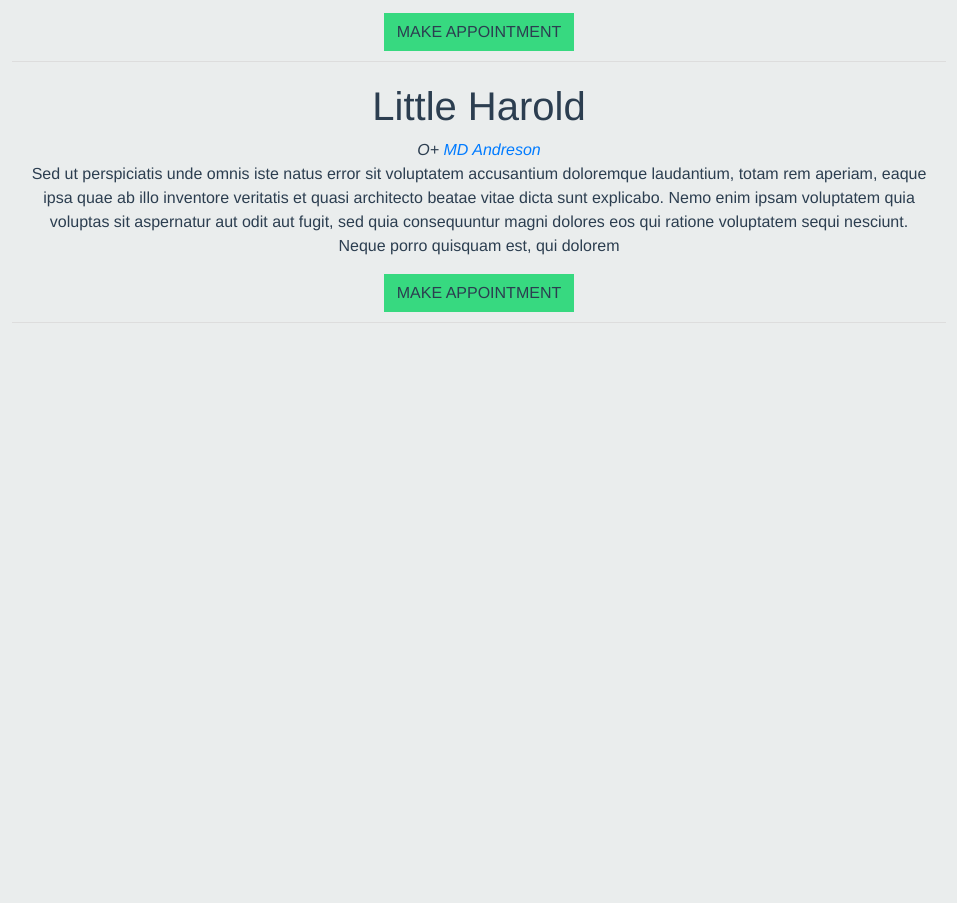
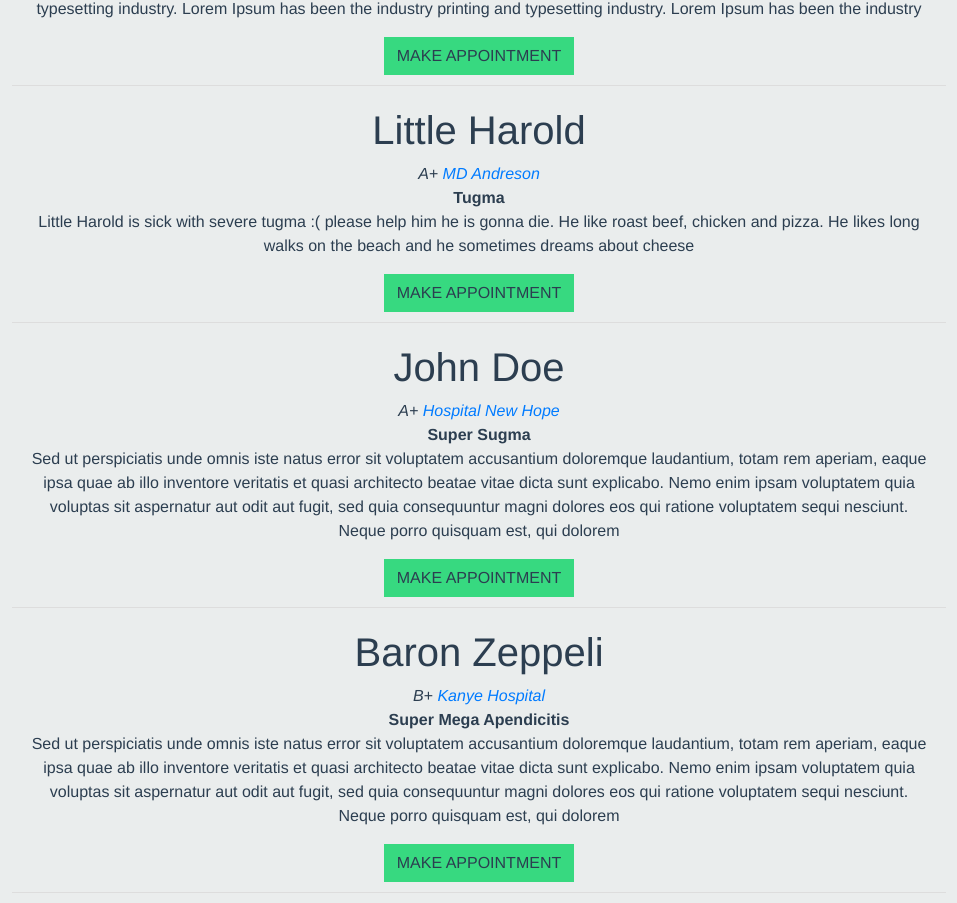
Before and after one commit to EliasManj/Image_Feed, a Vue app: page / in a window 1280 px wide. Shown: the part 281-1184 px from the top of the page, without its empty margins (161-1118 px from the left). Before the commit the page ends 800 px from the top, so only its background shows below. Built offline with nearby package versions, Linux system fonts and the light colour scheme.

Commit message:
add more posts

```diff
--- a/src/App.vue
+++ b/src/App.vue
@@ -32,20 +32,42 @@ export default {
       {
           name: 'Harold',
           surenames: 'Smith',
-          status: 'yo waddup boiii',
+          status: 'Ligma',
           desc: 'Lorem Ipsum is simply dummy text of the printing and typesetting industry. Lorem Ipsum has been the industry printing and typesetting industry. Lorem Ipsum has been the industry printing and typesetting industry. Lorem Ipsum has been the industry',
           bloodType: 'O+',
           img: "https://hungarytoday.hu/wp-content/uploads/2018/02/18ps27.jpg",
-          hospital: 'Hospital 3333'
+          hospital: 'Hospital 3333',
+          id: '1'
       },
       {
           name: 'Little Harold',
           surenames: 'The world',
-          status: 'Severe ligma',
+          status: 'Tugma',
+          desc: 'Little Harold is sick with severe tugma :( please help him he is gonna die. He like roast beef, chicken and pizza. He likes long walks on the beach and he sometimes dreams about cheese',
+          bloodType: 'A+',
+          img: "https://pbs.twimg.com/profile_images/472457799977689088/pwdC20sR.jpeg",
+          hospital: 'MD Andreson',
+          id: 2
+      },
+      {
+          name: 'John Doe',
+          surenames: 'Joestar',
+          status: 'Super Sugma',
           desc: 'Sed ut perspiciatis unde omnis iste natus error sit voluptatem accusantium doloremque laudantium, totam rem aperiam, eaque ipsa quae ab illo inventore veritatis et quasi architecto beatae vitae dicta sunt explicabo. Nemo enim ipsam voluptatem quia voluptas sit aspernatur aut odit aut fugit, sed quia consequuntur magni dolores eos qui ratione voluptatem sequi nesciunt. Neque porro quisquam est, qui dolorem',
-          bloodType: 'O+',
+          bloodType: 'A+',
           img: "https://pbs.twimg.com/profile_images/472457799977689088/pwdC20sR.jpeg",
-          hospital: 'MD Andreson'
+          hospital: 'Hospital New Hope',
+          id: 2
+      },
+      {
+          name: 'Baron Zeppeli',
+          surenames: 'Joestar',
+          status: 'Super Mega Apendicitis',
+          desc: 'Sed ut perspiciatis unde omnis iste natus error sit voluptatem accusantium doloremque laudantium, totam rem aperiam, eaque ipsa quae ab illo inventore veritatis et quasi architecto beatae vitae dicta sunt explicabo. Nemo enim ipsam voluptatem quia voluptas sit aspernatur aut odit aut fugit, sed quia consequuntur magni dolores eos qui ratione voluptatem sequi nesciunt. Neque porro quisquam est, qui dolorem',
+          bloodType: 'B+',
+          img: "https://pbs.twimg.com/profile_images/472457799977689088/pwdC20sR.jpeg",
+          hospital: 'Kanye Hospital',
+          id: 2
       }
     ]
     }
--- a/src/components/NewPost.vue
+++ b/src/components/NewPost.vue
@@ -54,7 +54,8 @@ export default {
                 status: "",
                 bloodType: "A+",
                 img: "",
-                hospital: ""
+                hospital: "",
+                id: 0
             }
         }
     },
@@ -63,6 +64,7 @@ export default {
             this.isNinja = !this.isNinja;
         },
         submitNewPost(){
+            this.newPostInput.id = this.newPostInput.id + 1;
             this.$emit('newPostEvent', this.newPostInput);
         }
     }
--- a/src/components/PostItem.vue
+++ b/src/components/PostItem.vue
@@ -5,6 +5,7 @@
             <div class="col-md-10 blogShort">
             <h1>{{post.name}}</h1>
                 <em>{{post.bloodType}} <a href="http://bootsnipp.com/snippets/featured/sexy-sidebar-navigation" target="_blank">{{post.hospital}}</a></em>
+                <br><div class="bold-text">{{post.status}}</div>
             <article><p>
                 {{post.desc}}
                 </p></article>
@@ -53,4 +54,8 @@ export default {
 }
  h2{color:#34ca78;}
  .margin10{margin-bottom:10px; margin-right:10px;}
+
+ .bold-text{
+     font-weight:bold;
+ }
 </style>
--- a/src/components/Profile.vue
+++ b/src/components/Profile.vue
@@ -39,14 +39,14 @@
     <div class="row">
         <div class="appointments">
             <div class="table">
-                    <th scope="col">#</th>
+                    <th scope="col">ID</th>
                     <th scope="col">Name</th>
                     <th scope="col">Time</th>
                     <th scope="col">Hospital</th>
                 <tbody>
                     <div v-for="app in appointments" v-bind:key="app.name" class="appointment-item">
                         <tr>
-                            <th scope="row">2</th>
+                            <th scope="row">{{ app.id }}</th>
                             <td>{{ app.name }}</td>
                             <td>7:00 AM</td>
                             <td>{{ app.hospital }}</td>
```
